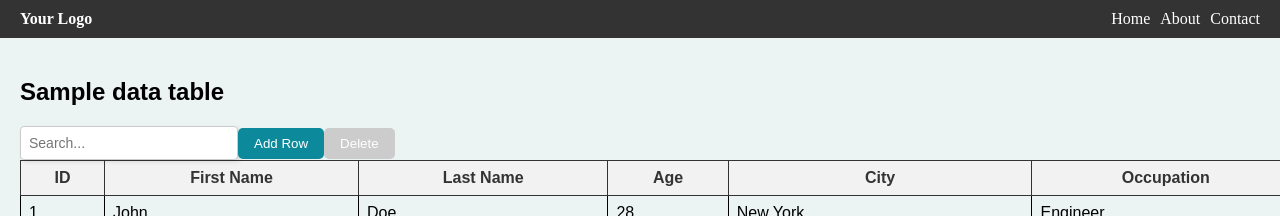
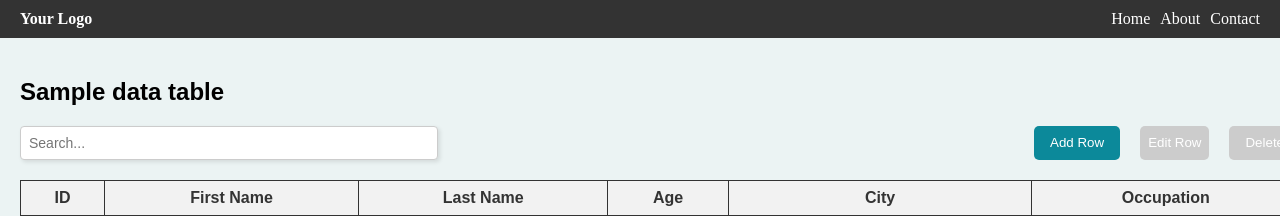
Before and after one commit to Rajeswaran149/login-app, a React (Create React App) app: page /home in a window 1280 px wide. Shown: the top 216 px of the page. Built offline with nearby package versions, Linux system fonts and the light colour scheme; no server answers.

Commit message:
update " edit method"

```diff
--- a/src/components/dataTable.css
+++ b/src/components/dataTable.css
@@ -5,7 +5,15 @@
     width: 100%;
     margin-bottom: 20px;
   }
-
+  .table-actions{
+    display: flex;
+    justify-content: space-between;
+    margin-bottom: 20px;
+  }
+  .btns {
+    display: flex;
+    gap: 20px;
+  }
   .data-table {
     width: 100%;
     border-collapse: collapse;
@@ -41,7 +49,7 @@
   .search-input{
     padding: 8px;
     border: 1px solid #ccc;
-    width: 200px;
+    width: 400px;
     border-radius: 4px;
     font-size: 14px;
     outline: none;
@@ -60,6 +68,22 @@
 .btn-add:hover{
 background-color: #07cef1;
 }
+
+.btn-edit {
+  background-color: burlywood;
+  color: #fff;
+  padding: 8px 8px;
+  border: none;
+  border-radius: 5px;
+  cursor: pointer;
+}
+.btn-edit:hover {
+  background-color: gold;
+}
+.btn-edit:disabled{
+  background-color: #ccc;
+  cursor: not-allowed;
+}
   .btn-delete {
     background-color: brown;
     color: #fff;
@@ -75,3 +99,15 @@ background-color: #07cef1;
     background-color: #ccc;
     cursor: not-allowed;
   }
+
+  .btn-cancel{
+    background-color: #333;
+    color: #ccc;
+    padding: 8px 16px;
+    border: none;
+    border-radius: 5px;
+    cursor: pointer;
+  }
+  .btn-cancel:hover{
+    background-color: #230b0b;
+  }
--- a/src/components/dataTable.js
+++ b/src/components/dataTable.js
@@ -57,6 +57,8 @@ function DataTable() {
   const [ searchTerm , setSearchTerm ] = useState('')
   const [ data , setData ] = useState(initialData)
   const [ selectedRow , setSelectedRow ] = useState(null)
+  const [ editMode , setEditMode] = useState(false)
+  const [ editedRow , setEditedRow ] = useState(null)
 
   const handleSearch = ( (e) => {
       setSearchTerm(e.target.value.toLowerCase())
@@ -64,6 +66,8 @@ function DataTable() {
 
   const handleRowClick = (row) => {
     setSelectedRow(row)
+    setEditedRow({...row})
+    setEditMode(true)
   }
 
 
@@ -83,12 +87,29 @@ function DataTable() {
 
       const deleteRow = () => {
         if(selectedRow){
-          const updateData = data.filter((item) => item.ID != selectedRow.ID)
+          const updateData = data.filter((item) => item.ID !== selectedRow.ID)
           setData(updateData)
           setSelectedRow(null);
         }
       }
+   const cancelEdit = () => {
+       setEditedRow(null);
+       setEditMode(false);
+   }
 
+    const handleInputChange = (e) => {
+      const { name , value } = e.target;
+      setEditedRow( prevEditedRow => ({...prevEditedRow , [name]:value}));
+    }
+   const saveChanges = () => {
+    const updatedData = data.map( (item) => (
+      item.ID === editedRow.ID ? editedRow : item
+    ))
+    setData(updatedData);
+    setEditedRow(null);
+    setSelectedRow(null);
+    setEditMode(false);
+   }
     const filteredData = data.filter((row) => {
           const idString = row.ID.toString();
 
@@ -102,7 +123,7 @@ function DataTable() {
   return (
     <div className='table-container'>
         <h2>Sample data table</h2>
-        <div className=''>
+        <div className='table-actions'>
             <input
             className='search-input'
             type='text'
@@ -110,8 +131,16 @@ function DataTable() {
             value={ searchTerm }
             onChange={ handleSearch }
             />
-            <button className='btn-add' onClick={addRow}>Add Row</button>
-            <button className='btn-delete' onClick={deleteRow} disabled= { !selectedRow }>Delete</button>
+            <section className='btns'>
+              <button className='btn-add' onClick={addRow}>Add Row</button>
+              <button className='btn-edit' onClick={ editMode ? saveChanges : () => setEditMode(true)} disabled= { !selectedRow }>
+                { editMode ? "Save Changes" : "Edit Row"}
+                </button>
+              <button className='btn-delete' onClick={deleteRow} disabled= { !selectedRow }>Delete</button>
+              {editMode && (
+                <button className='btn-cancel' onClick={cancelEdit}>Cancel</button>
+              )}
+            </section>
         </div>
         <table className='data-table'>
             <thead>
@@ -131,11 +160,52 @@ function DataTable() {
                         className={ selectedRow && selectedRow.ID === e.ID ? "selected" : "" }
                         >
                             <td>{e.ID}</td>
-                            <td>{e["First Name"]}</td>
-                            <td>{e["Last Name"]}</td>
-                            <td>{e.Age}</td>
-                            <td>{e.City}</td>
-                            <td>{e.Occupation}</td>
+                            <td>{ editMode && selectedRow.ID === e.ID ? (
+                                    <input
+                                    type='text'
+                                    name='First Name'
+                                    value={editedRow['First Name']}
+                                    onChange={handleInputChange}
+                                    />
+                                  ) :( e["First Name"])}</td>
+
+                            <td>{ editMode && selectedRow.ID === e.ID ? (
+                                <input
+                                type='text'
+                                name='Last Name'
+                                value={editedRow['Last Name']}
+                                onChange={handleInputChange}
+                                />
+                              ) : (e["Last Name"])}
+                            </td>
+                            <td>{ editMode && selectedRow.ID === e.ID ? (
+
+                                <input
+                                type='text'
+                                name='Age'
+                                value={editedRow.Age}
+                                onChange={handleInputChange}
+                                />
+                              ) : ( e.Age )
+                            } </td>
+                            <td>{ editMode &&  editedRow.ID === e.ID ? (
+                                <input
+                                type='text'
+                                name='City'
+                                value={editedRow.City}
+                                onChange={handleInputChange}
+                                />
+                                ) : ( e.City)}
+                            </td>
+                            <td>{ editMode && editedRow.ID === e.ID ? (
+                                <input
+                                type='text'
+                                name='Occupation'
+                                value={editedRow.Occupation}
+                                onChange={handleInputChange}
+                                />
+                                ) : (e.Occupation)}
+                            </td>
                         </tr>
                     ))
                 }
```
